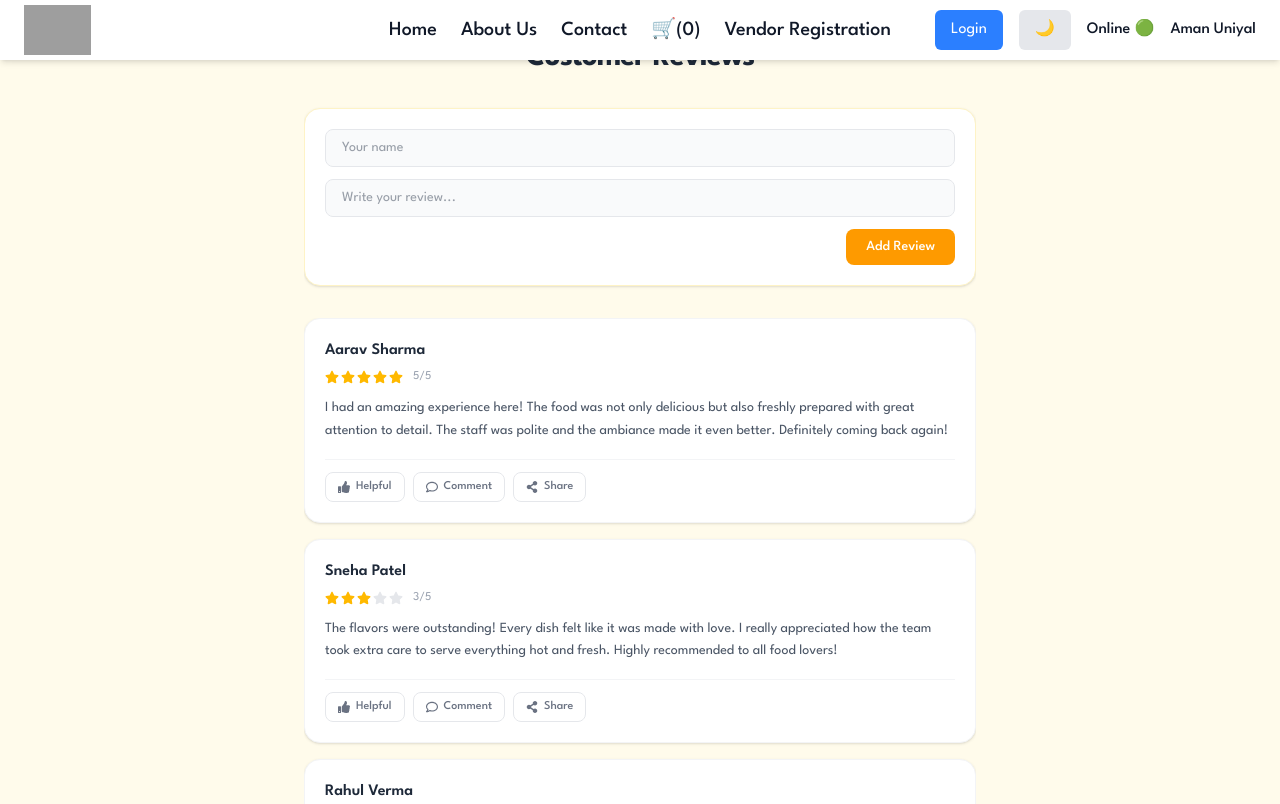
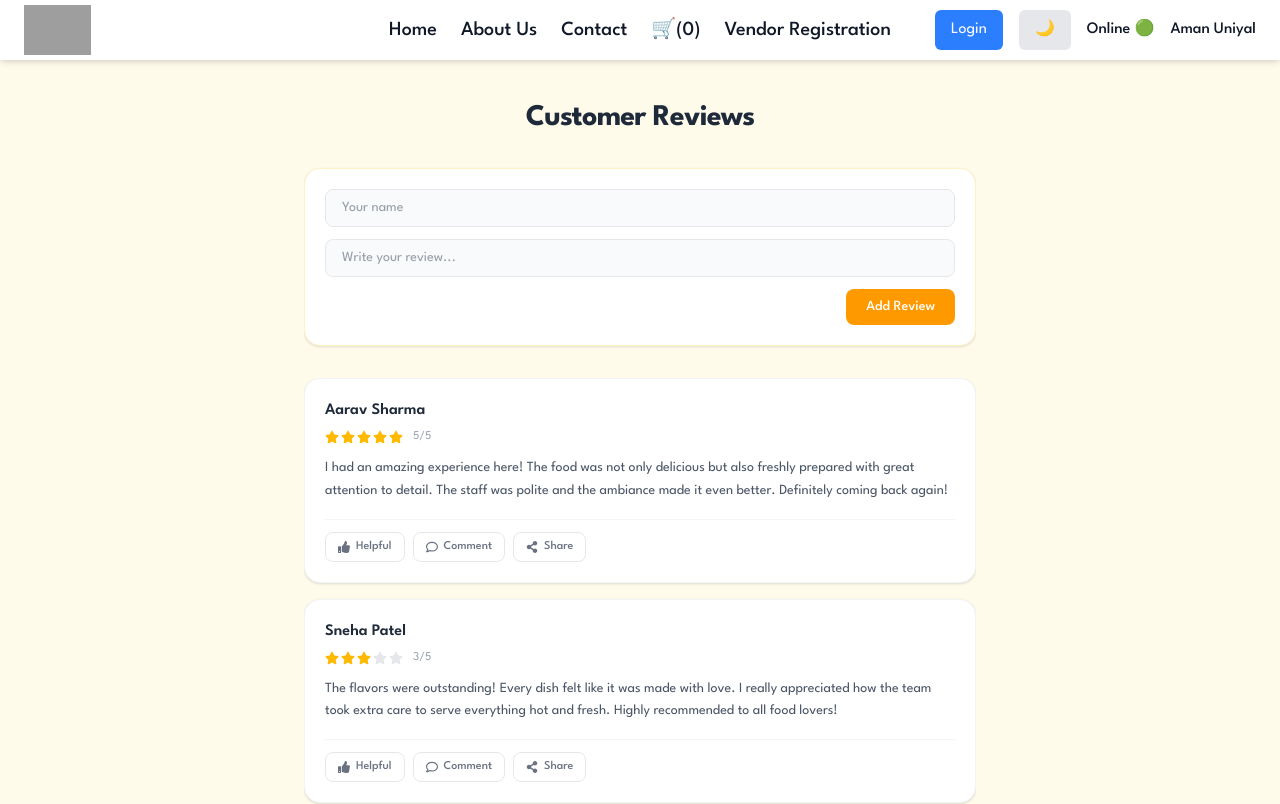
Before and after one commit to amanuniyal01/Swaad-Express, a React (Vite) app: page /reviews in a window 1280 px wide. Shown: the top 804 px of the page. Built offline with nearby package versions, Linux system fonts and the light colour scheme; grey boxes are pictures that could not be loaded; a web font is replaced by a local one.

Commit message:
Add Css on VendorPage

```diff
--- a/src/components/Reviews.js
+++ b/src/components/Reviews.js
@@ -15,7 +15,7 @@ const Reviews = () => {
   };
 
   return (
-    <div className="min-h-screen bg-amber-50 py-10 px-4">
+    <div className="min-h-screen bg-amber-50 mt-15 py-10 px-4">
       <div className="max-w-2xl mx-auto">
 
         {/* Title */}
--- a/src/components/VendorRegistration.js
+++ b/src/components/VendorRegistration.js
@@ -39,7 +39,7 @@ function VendorRegistration() {
     };
 
     return (
-        <div className="vendor mt-15 flex justify-center">
+        <div className=" p-10 vendor mt-15 flex justify-center">
             <form
                 onSubmit={handleSubmit}
                 className="flex opacity-80 flex-col gap-4 p-6 shadow-lg border rounded-lg w-2/4 bg-white"
```
